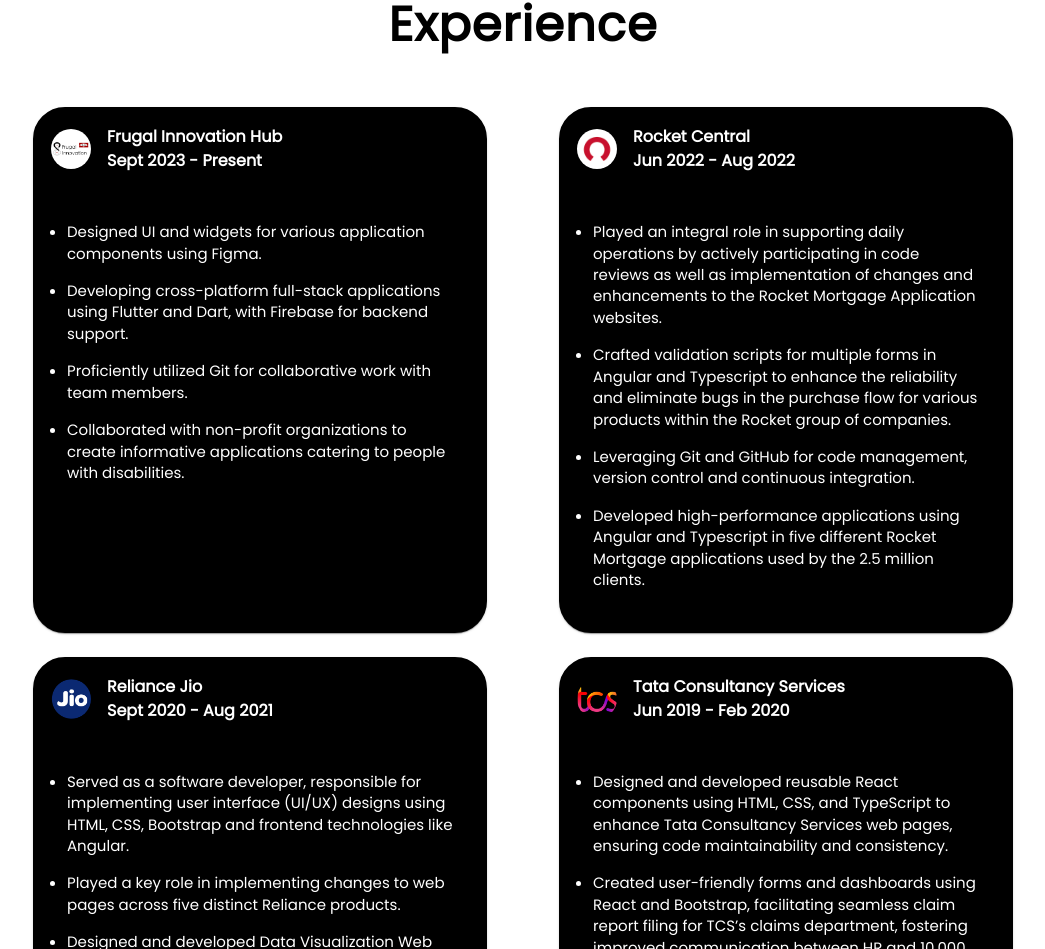
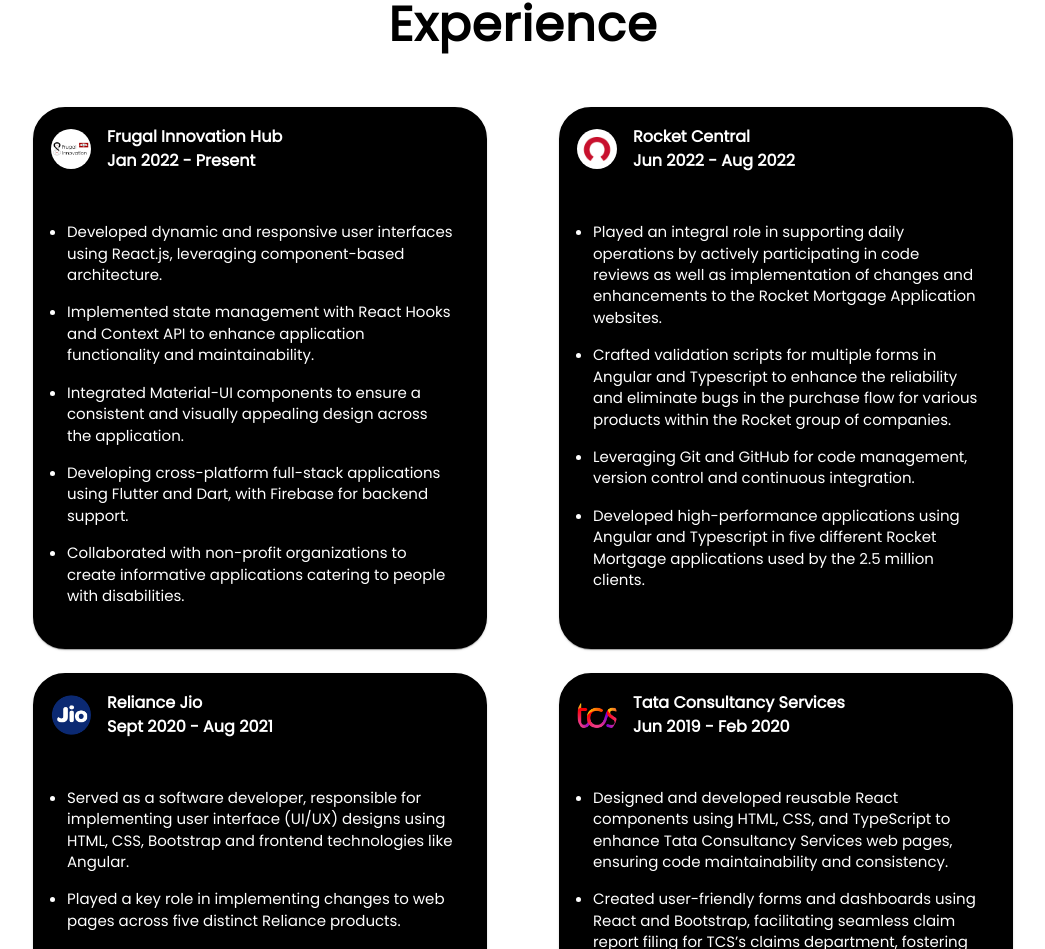
Before and after one commit to bevanjacinto/bevanjacinto.github.io, a React (Vite) app: page / in a window 1280 px wide. Shown: the part 1508-2457 px from the top of the page, without its empty margins (117-1162 px from the left). Built offline with nearby package versions, Linux system fonts and the light colour scheme.

Commit message:
Shaping the card content

```diff
--- a/src/components/Experience.tsx
+++ b/src/components/Experience.tsx
@@ -6,9 +6,10 @@
 import tcon from "../assets/tcs_logo.png";
 
 const fih = [
-  "Designed UI and widgets for various application components using Figma.",
+  "Developed dynamic and responsive user interfaces using React.js, leveraging component-based architecture.",
+  "Implemented state management with React Hooks and Context API to enhance application functionality and maintainability.",
+  "Integrated Material-UI components to ensure a consistent and visually appealing design across the application.",
   "Developing cross-platform full-stack applications using Flutter and Dart, with Firebase for backend support.",
-  "Proficiently utilized Git for collaborative work with team members.",
   "Collaborated with non-profit organizations to create informative applications catering to people with disabilities.",
 ];
 
@@ -71,7 +72,7 @@
         </Container>
         <ExperienceCard
           name="Frugal Innovation Hub"
-          datefrom="Sept 2023"
+          datefrom="Jan 2022"
           dateTo="Present"
           logo={frugal}
           content={fih}
```
